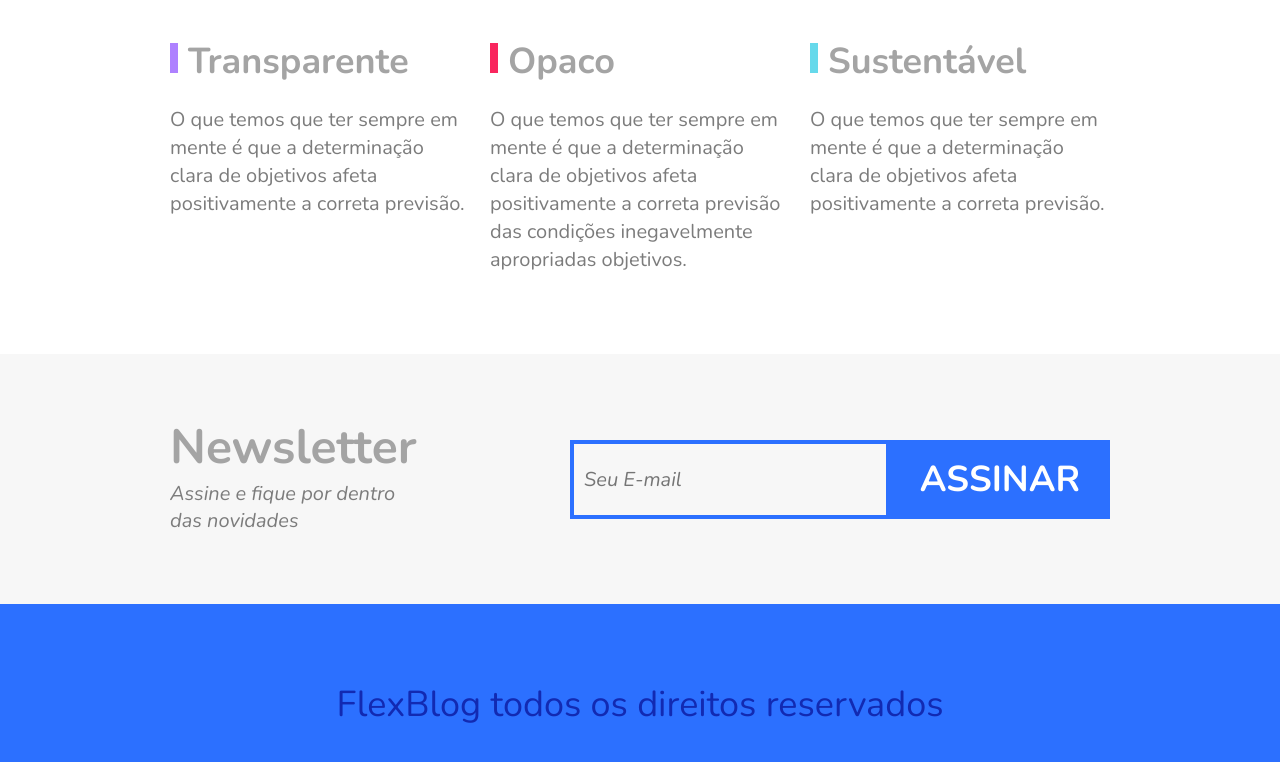
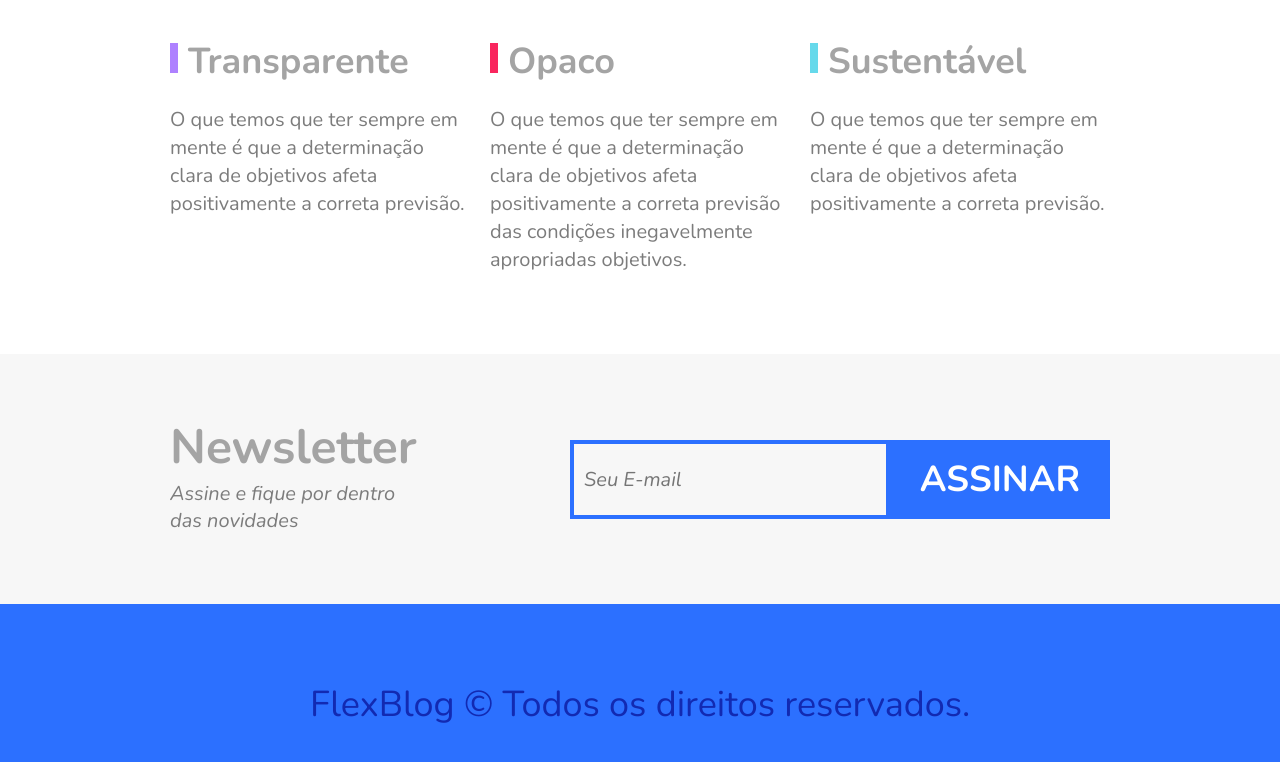
Before and after one commit to Skiperd/flexbox, a plain HTML site: page index.html in a window 1280 px wide. Shown: the part 2872-3634 px from the top of the page. Drawn offline with nearby package versions, Linux system fonts and the light colour scheme.

Commit message:
mudança rodape

```diff
--- a/index.html
+++ b/index.html
@@ -161,7 +161,7 @@
   </section>
 
   <footer class="footer">
-    <p>FlexBlog todos os direitos reservados</p>
+    <p>FlexBlog © Todos os direitos reservados.</p>
   </footer>
 </body>
 </html>
```
